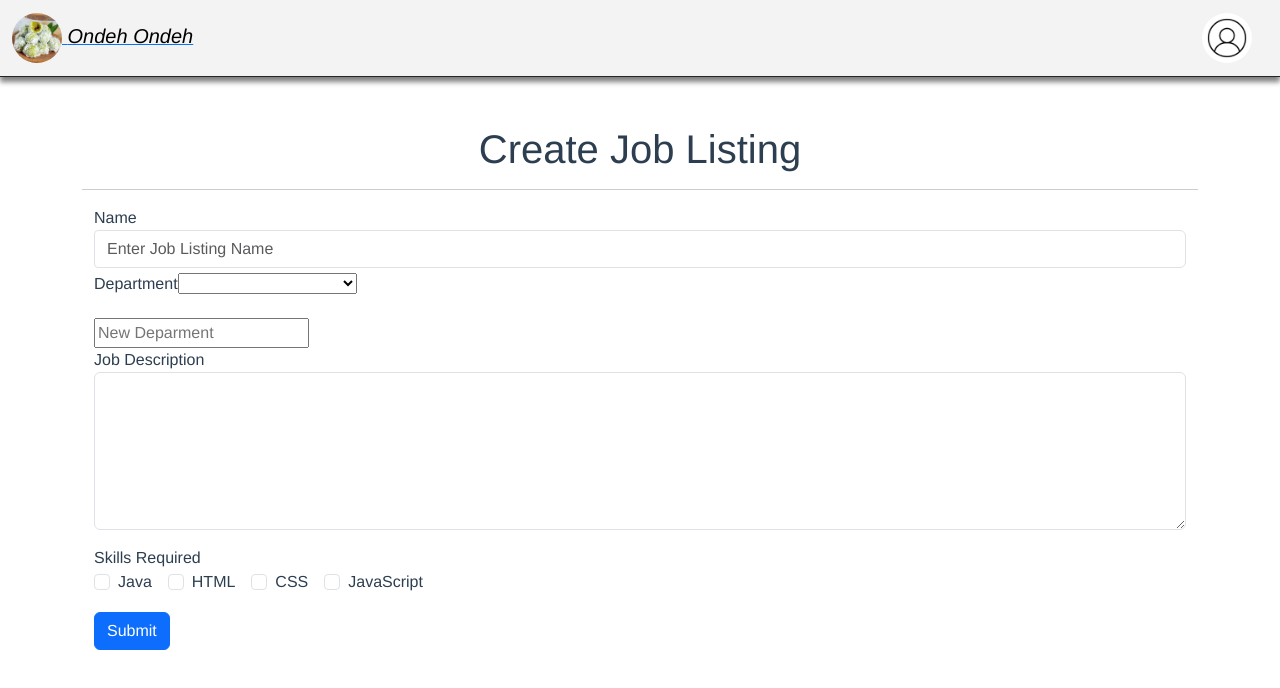
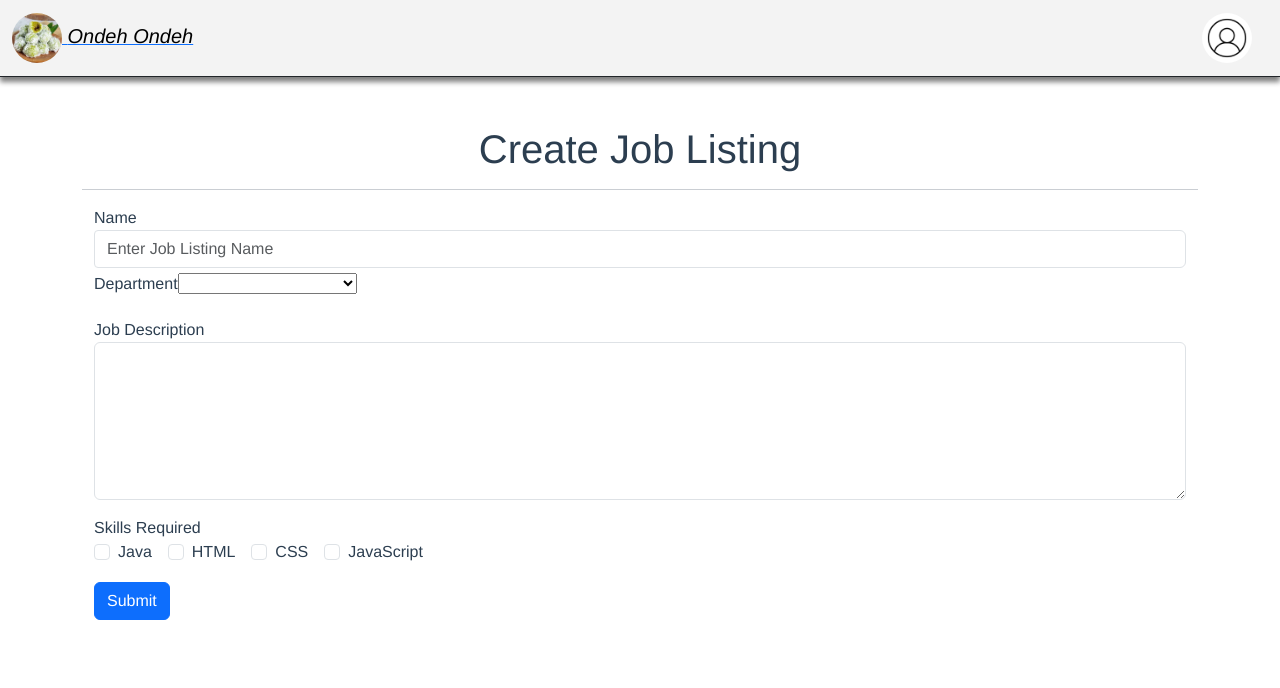
Before and after one commit to L1uM4rt1n/SPM-Project, a Vue app in the folder Frontend/spm-proj/: page /create-job-listing in a window 1280 px wide. Shown: the top 688 px of the page. Built offline with nearby package versions, Linux system fonts and the light colour scheme.

Commit message:
Role listing Creation updates
New department textbox

```diff
--- a/Frontend/spm-proj/src/views/createJobListing.vue
+++ b/Frontend/spm-proj/src/views/createJobListing.vue
@@ -14,12 +14,12 @@
             </div>
 
             <label class="my-1 mr-2" for="inlineFormCustomSelectPref">Department</label>
-            <select v-model="selectionDepartment" class="custom-select my-1 mr-sm-2 mb-4" id="inlineFormCustomSelectPref">
+            <select v-model="selectedDepartments" class="custom-select my-1 mr-sm-2 mb-4" id="inlineFormCustomSelectPref">
                 <option disabled selected>Choose Department...</option>
                 <option v-for="type in jobtypes" :key="type" :value="type">{{ type }}</option>
             </select>
-            <br>
-            <input  type="text" placeholder="New Deparment">
+
+            <input v-if="selectedDepartments === 'New'" type="text" placeholder="New Deparment Name" style="margin-left:10px">
 
             <br>
             <label for="exampleFormControlTextarea1">Job Description</label>
```
